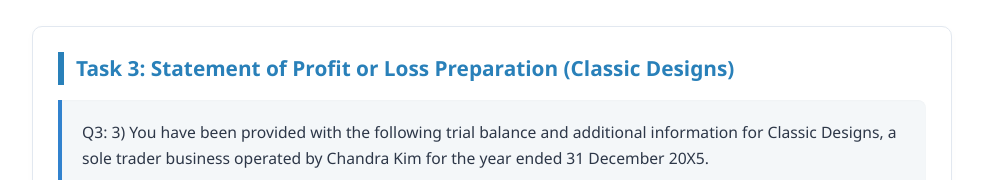
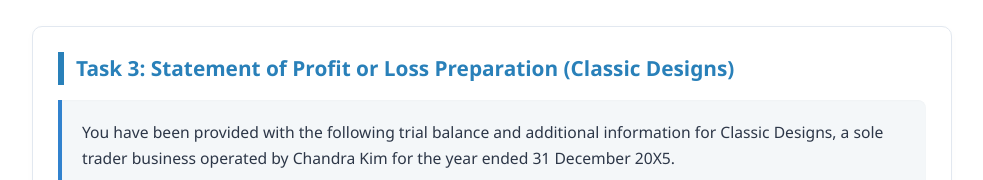
Before and after one commit to whymehin/lcci_lv1_consoldiation_task, a plain HTML site: page index.html in a window 1280 px wide. Shown: the part 3580-3760 px from the top of the page, without its empty margins (148-1131 px from the left). Drawn offline with Linux system fonts and the light colour scheme.

Commit message:
Remove unnecessary question prefix from instructions

```diff
--- a/index.html
+++ b/index.html
@@ -289,7 +289,7 @@
             <div class="task-header">Task 3: Statement of Profit or Loss Preparation (Classic Designs)</div>
 
             <div class="instructions">
-                <p>Q3: 3) You have been provided with the following trial balance and additional information for Classic Designs, a sole trader business operated by Chandra Kim for the year ended 31 December 20X5.</p>
+                <p>You have been provided with the following trial balance and additional information for Classic Designs, a sole trader business operated by Chandra Kim for the year ended 31 December 20X5.</p>
                 <p><span class="task-highlight">Task: Prepare a Statement of Profit or Loss for the year ending 31 December 20X5 using the template provided below.</span></p>
             </div>
 
```
